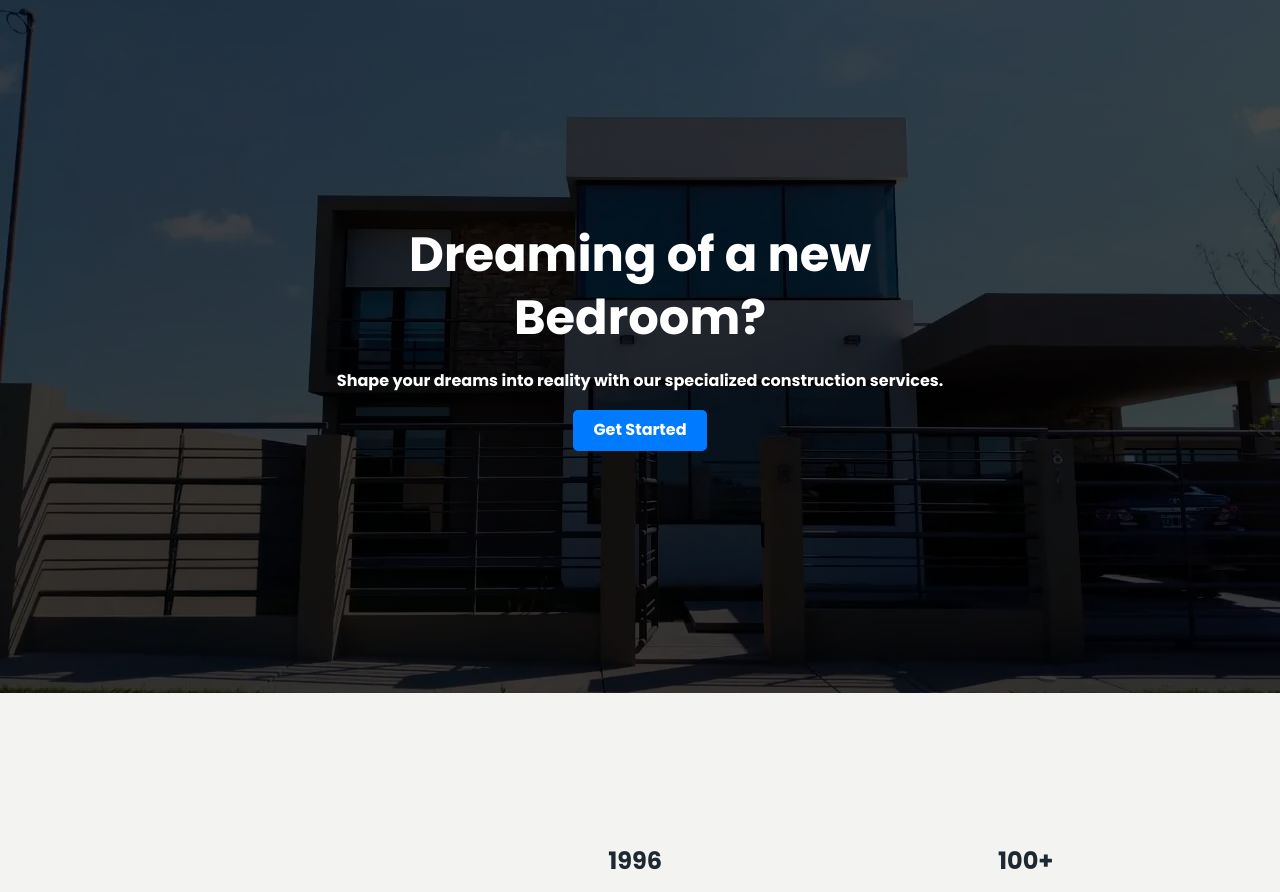
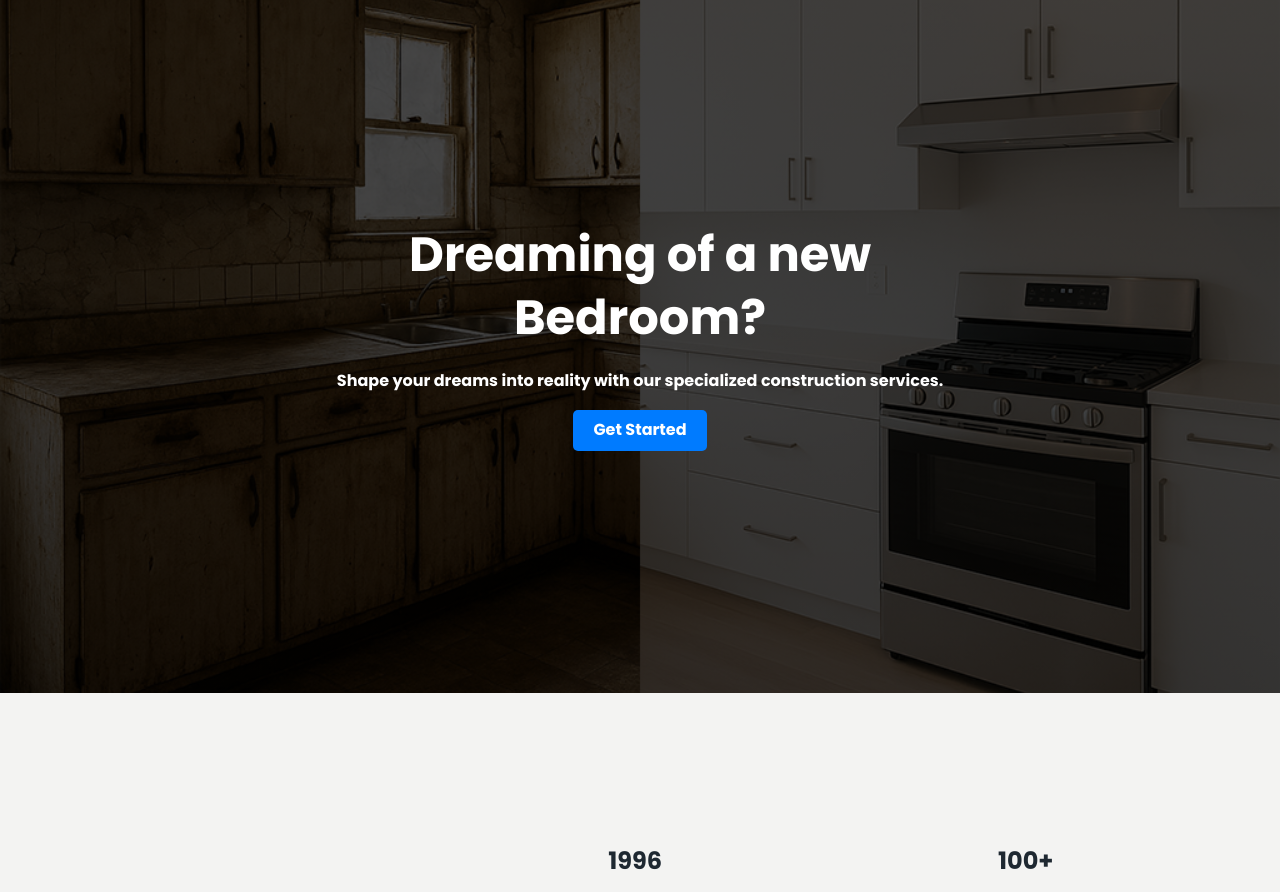
Before and after one commit to AlanRoyMiller/royal_imbau, a Django app: page / in a window 1280 px wide. Shown: the part 107-999 px from the top of the page. Run offline with Django 4.2, Linux system fonts and the light colour scheme; some libraries are stand-ins or nearby versions.

Commit message:
test landing page

```diff
--- a/core/static/css/home.css
+++ b/core/static/css/home.css
@@ -8,7 +8,7 @@ html {
 /* -----Hero----- */
 
 .hero-section {
-  background-image: linear-gradient(rgba(0, 0, 0, 0.712), rgba(0, 0, 0, 0.76)), url("/static/img/landscape.webp");
+  background-image: linear-gradient(rgba(0, 0, 0, 0.712), rgba(0, 0, 0, 0.76)), url("/static/img/landscape.png");
   background-position: center;
   background-repeat: no-repeat;
   background-size: cover;
```
Also changed, not shown: core/static/img/landscape.png (added).
